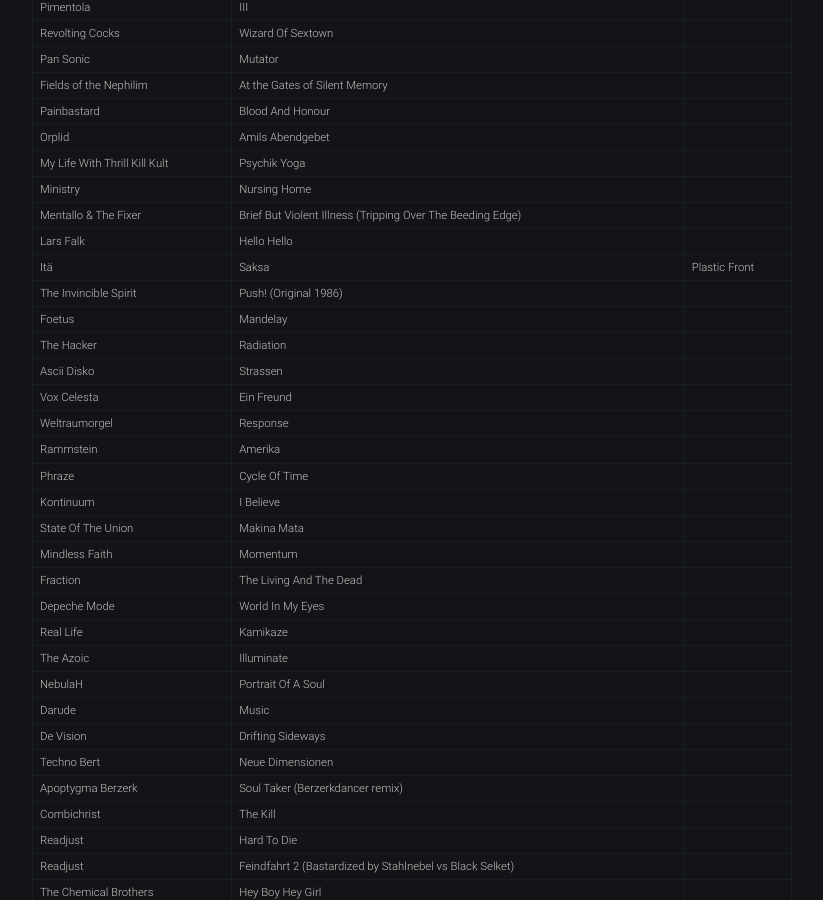
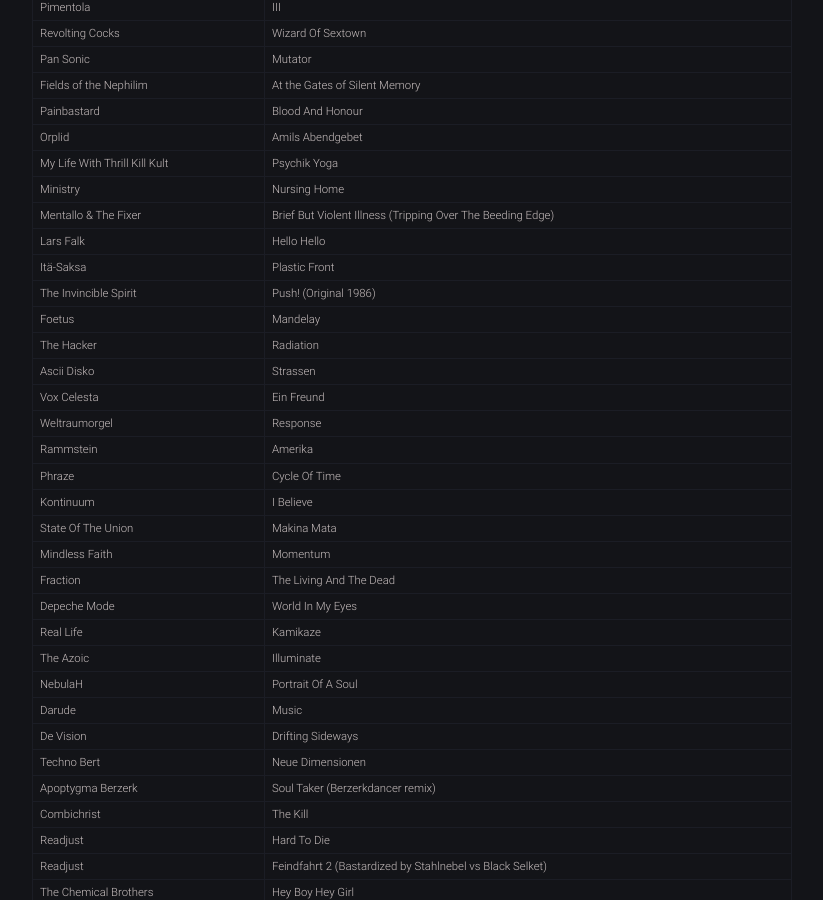
Before and after one commit to robert-marshall/xyz, a Jekyll site: the page built from music.md, in a window 1280 px wide and 900 px high, scrolled down 632 px. Shown: the whole window, without its empty margins (228-1051 px from the left). Built offline with Jekyll 4.4.1, drawn with Linux system fonts in a browser that asks for light colours.

Commit message:
I CAN HAZ PYTHON, I CAN HAZ INDENTS

```diff
--- a/music.md
+++ b/music.md
@@ -28,7 +28,7 @@
 Ministry | Nursing Home
 Mentallo & The Fixer | Brief But Violent Illness (Tripping Over The Beeding Edge)
 Lars Falk | Hello Hello
-Itä|Saksa | Plastic Front
+Itä-Saksa | Plastic Front
 The Invincible Spirit | Push! (Original 1986)
 Foetus | Mandelay
 The Hacker | Radiation
```
